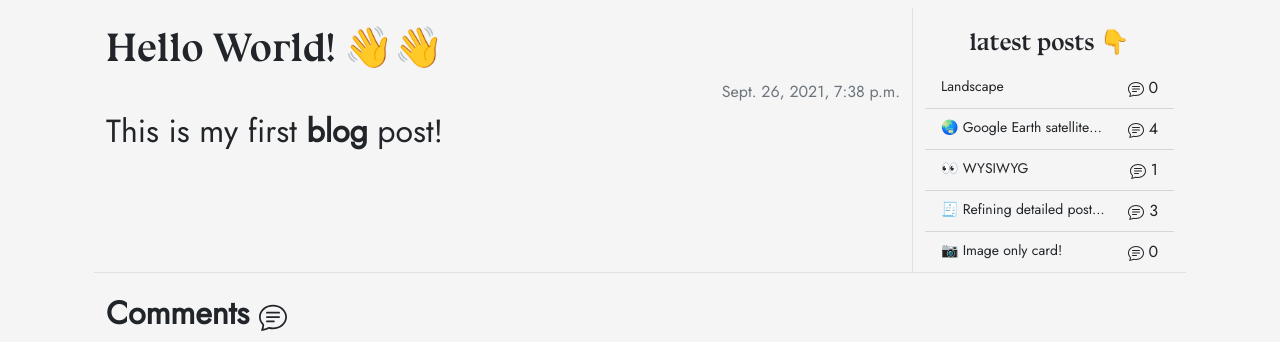
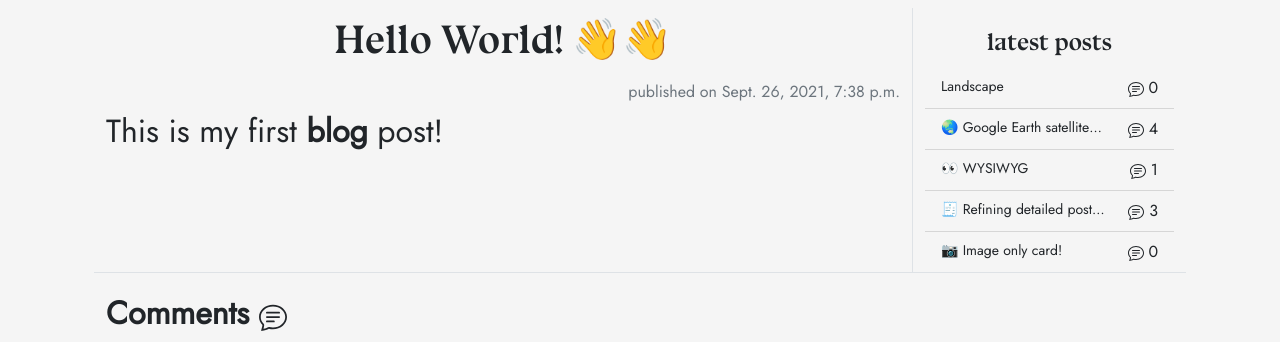
Before and after one commit to ajlaroya/heroku, a Django app: page /post/7 in a window 1280 px wide. Shown: the part 78-420 px from the top of the page. Run offline with Django 3.2, Linux system fonts and the light colour scheme; data comes from the database, SQL or seed files in the repository.

Commit message:
post refinements

```diff
--- a/sari_sari/blog/templates/blog/post_detail.html
+++ b/sari_sari/blog/templates/blog/post_detail.html
@@ -11,7 +11,7 @@
   <div class="row">
     <div class="col border-end">
       <!-- Title -->
-      <h1 class="brand pt-3">{{ post.title }}</h1>
+      <h1 class="brand py-2 text-center">{{ post.title }}</h1>
       <!-- Extra deets -->
       <div class="d-flex justify-content-between pb-2">
         <!-- Tags -->
@@ -23,7 +23,7 @@
         <!-- Publish date -->
         {% if post.published_date %}
         <div class="text-muted">
-          {{ post.published_date }}
+          published on {{ post.published_date }}
         </div>
         {% endif %}
       </div>
@@ -34,7 +34,7 @@
         {% if post.image %}
         <figure class="figure">
           <img class="img-fluid img-thumbnail" src="{{ post.image.url }}" alt="user image">
-          <figcaption class="figure-caption">{{ post.image.name }}</figcaption>
+          <!-- <figcaption class="figure-caption">{{ post.image.name }}</figcaption> -->
         </figure>
         {% endif %}
 
@@ -87,7 +87,7 @@
     <!-- Sidebar -->
     <div class="col-md-3 pt-3">
       <ol class="list-group list-group-flush sticky-top">
-        <span class="brand text-center fs-4 pb-2">latest posts 👇</span>
+        <span class="brand text-center fs-4 pb-2">latest posts</span>
         {% for post in detailed %}
         {% url 'post_detail' pk=post.pk as detail_url %}
         <li class="list-group-item list-group-item-action d-flex justify-content-between align-items-start {% if request.path == detail_url %}active{% endif %}">
```
